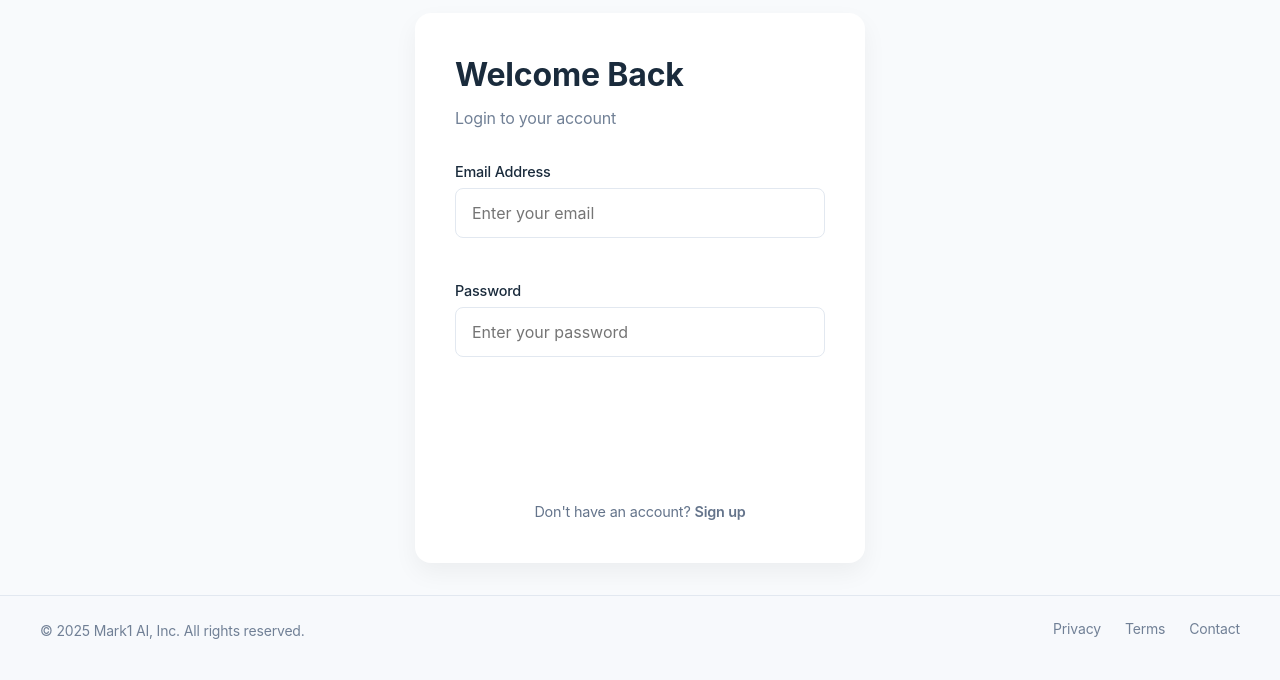
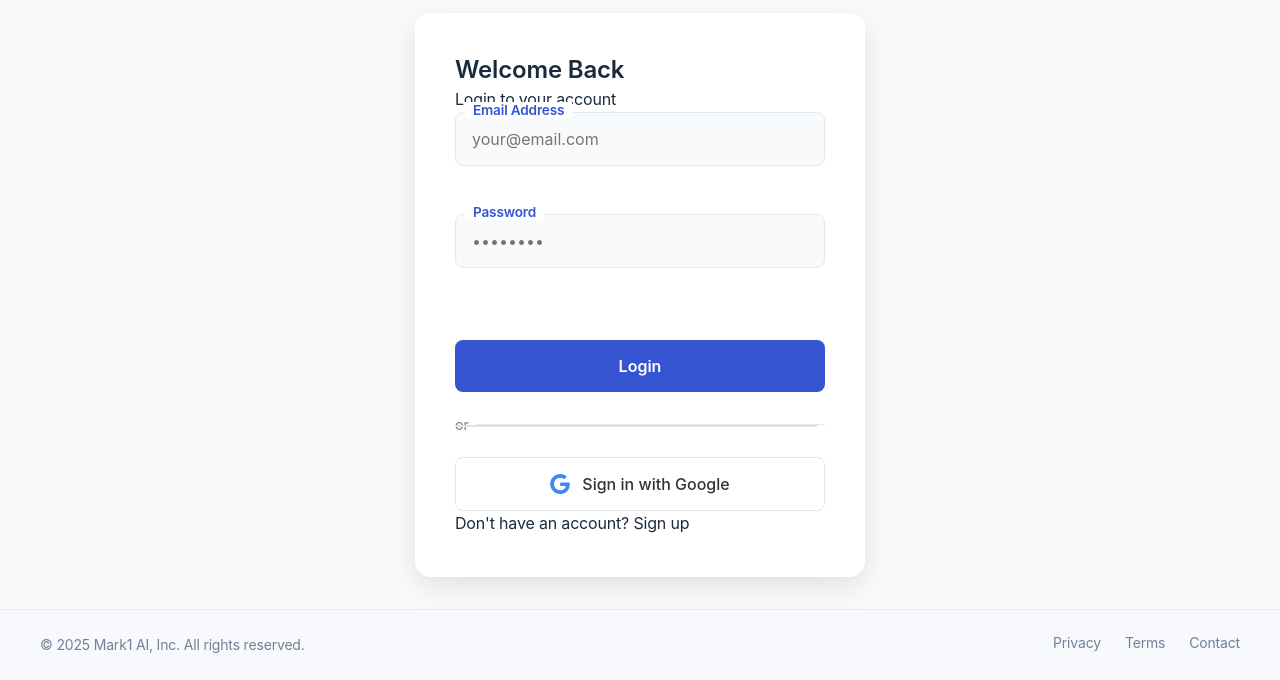
Before and after one commit to fsilva7456/mark1, a Next.js app: page / in a window 1280 px wide. Shown: the part 549-1229 px from the top of the page. Built offline with nearby package versions, Linux system fonts and the light colour scheme; no server answers.

Commit message:
Enhance login form with card effect, floating labels, and improved button styling

```diff
--- a/pages/index.js
+++ b/pages/index.js
@@ -53,6 +53,23 @@ export default function Home() {
     }
   };
 
+  // Animation variants for staggered children animations
+  const listVariants = {
+    hidden: { opacity: 0 },
+    visible: {
+      opacity: 1,
+      transition: {
+        delayChildren: 0.5,
+        staggerChildren: 0.1
+      }
+    }
+  };
+
+  const itemVariants = {
+    hidden: { x: -20, opacity: 0 },
+    visible: { x: 0, opacity: 1 }
+  };
+
   return (
     <div className={styles.container}>
       <Head>
@@ -72,8 +89,8 @@ export default function Home() {
 
           <div className={styles.content}>
             <motion.h1
-              initial={{ y: -50, opacity: 0 }}
-              animate={{ y: 0, opacity: 1 }}
+              initial={{ x: -100, opacity: 0 }}
+              animate={{ x: 0, opacity: 1 }}
               transition={{ duration: 0.8 }}
               className={styles.title}
             >
@@ -90,9 +107,9 @@ export default function Home() {
             </motion.p>
 
             <motion.ul
-              initial={{ opacity: 0 }}
-              animate={{ opacity: 1 }}
-              transition={{ delay: 0.6, duration: 0.8 }}
+              variants={listVariants}
+              initial="hidden"
+              animate="visible"
               className={styles.featureList}
             >
               {[
@@ -103,9 +120,7 @@ export default function Home() {
               ].map((feature, index) => (
                 <motion.li
                   key={index}
-                  initial={{ x: -20, opacity: 0 }}
-                  animate={{ x: 0, opacity: 1 }}
-                  transition={{ delay: 0.6 + (index * 0.1), duration: 0.5 }}
+                  variants={itemVariants}
                 >
                   {feature}
                 </motion.li>
@@ -134,7 +149,7 @@ export default function Home() {
                   id="email"
                   value={email}
                   onChange={(e) => setEmail(e.target.value)}
-                  placeholder="Enter your email"
+                  placeholder="your@email.com"
                   required
                 />
               </div>
@@ -146,7 +161,7 @@ export default function Home() {
                   id="password"
                   value={password}
                   onChange={(e) => setPassword(e.target.value)}
-                  placeholder="Enter your password"
+                  placeholder="••••••••"
                   required
                 />
               </div>
@@ -155,12 +170,25 @@ export default function Home() {
                 type="submit"
                 className={styles.loginButton}
                 disabled={isLoading}
-                whileHover={{ scale: 1.05 }}
-                whileTap={{ scale: 0.95 }}
+                whileHover={{ scale: 1.03 }}
+                whileTap={{ scale: 0.97 }}
               >
                 {isLoading ? 'Logging in...' : 'Login'}
               </motion.button>
             </form>
+
+            <div className={styles.divider}>or</div>
+
+            <button
+              onClick={handleGoogleLogin}
+              className={styles.googleButton}
+            >
+              <svg className={styles.googleIcon} viewBox="0 0 24 24" xmlns="http://www.w3.org/2000/svg">
+                <path d="M12.24 10.285V14.4h6.806c-.275 1.765-2.056 5.174-6.806 5.174-4.095 0-7.439-3.389-7.439-7.574s3.345-7.574 7.439-7.574c2.33 0 3.891.989 4.785 1.849l3.254-3.138C18.189 1.186 15.479 0 12.24 0c-6.635 0-12 5.365-12 12s5.365 12 12 12c6.926 0 11.52-4.869 11.52-11.726 0-.788-.085-1.39-.189-1.989H12.24z"
+                fill="#4285F4"/>
+              </svg>
+              Sign in with Google
+            </button>
 
             <div className={styles.formFooter}>
               <p>Don't have an account? <Link href="/signup">Sign up</Link></p>
--- a/styles/Home.module.css
+++ b/styles/Home.module.css
@@ -406,63 +406,63 @@
   pointer-events: none;
 }
 
+/* Enhanced form container with deeper shadow and more pronounced border radius */
 .formContainer {
   width: 100%;
   max-width: 450px;
   background-color: white;
   padding: 2.5rem;
   border-radius: 16px;
-  box-shadow: 0 10px 25px rgba(0, 0, 0, 0.05);
+  box-shadow: 0 10px 30px rgba(0, 0, 0, 0.1); /* Deeper shadow */
   position: relative;
   z-index: 2;
+  transition: transform 0.3s ease, box-shadow 0.3s ease;
 }
 
-.formTitle {
-  font-size: 2rem;
-  font-weight: 700;
-  color: var(--primary);
-  margin-bottom: 0.5rem;
+.formContainer:hover {
+  transform: translateY(-5px);
+  box-shadow: 0 15px 35px rgba(0, 0, 0, 0.15);
 }
 
-.formSubtitle {
-  color: var(--text-light);
-  margin-bottom: 2rem;
-}
-
-.form {
-  display: flex;
-  flex-direction: column;
-}
-
+/* Improved input styling with floating label effect */
 .formGroup {
-  margin-bottom: 1.5rem;
+  margin-bottom: 1.8rem;
+  position: relative;
 }
 
 .formGroup label {
-  display: block;
-  font-size: 0.9rem;
-  font-weight: 500;
-  color: var(--text-medium);
-  margin-bottom: 0.5rem;
+  position: absolute;
+  top: -10px;
+  left: 10px;
+  font-size: 0.85rem;
+  font-weight: 600;
+  color: var(--primary-color);
+  background-color: white;
+  padding: 0 8px;
+  z-index: 1;
+  transition: all 0.2s ease;
 }
 
 .formGroup input {
   width: 100%;
-  padding: 0.875rem 1rem;
+  padding: 1rem 1rem;
   border: 1px solid #e2e8f0;
   border-radius: 8px;
   font-size: 1rem;
-  transition: border-color 0.3s;
+  transition: all 0.3s;
+  background-color: #f8fafc;
 }
 
 .formGroup input:focus {
   outline: none;
-  border-color: #2a5298;
-  box-shadow: 0 0 0 3px rgba(30, 60, 114, 0.1);
+  border-color: var(--primary-color);
+  box-shadow: 0 0 0 3px rgba(52, 84, 209, 0.1);
+  background-color: white;
 }
 
+/* Enhanced button styling */
 .loginButton {
-  background-color: var(--primary);
+  background-color: var(--primary-color);
   color: white;
   border: none;
   border-radius: 8px;
@@ -470,43 +470,95 @@
   font-size: 1rem;
   font-weight: 600;
   cursor: pointer;
-  transition: all 0.2s;
-  margin-top: 1rem;
+  transition: all 0.3s;
+  margin-top: 1.5rem;
+  width: 100%;
+  position: relative;
+  overflow: hidden;
+}
+
+.loginButton:before {
+  content: '';
+  position: absolute;
+  top: 0;
+  left: -100%;
+  width: 100%;
+  height: 100%;
+  background: linear-gradient(90deg, transparent, rgba(255,255,255,0.2), transparent);
+  transition: all 0.5s;
 }
 
 .loginButton:hover {
-  background-color: var(--primary-dark);
+  background-color: var(--primary-hover);
+  transform: translateY(-2px);
+  box-shadow: 0 4px 12px rgba(52, 84, 209, 0.25);
+}
+
+.loginButton:hover:before {
+  left: 100%;
 }
 
 .loginButton:disabled {
   opacity: 0.7;
   cursor: not-allowed;
+  transform: none;
+  box-shadow: none;
 }
 
-.error {
-  background-color: #feebc8;
-  color: var(--error);
+/* Google sign-in button */
+.googleButton {
+  display: flex;
+  align-items: center;
+  justify-content: center;
+  gap: 0.75rem;
+  width: 100%;
   padding: 1rem;
+  margin-top: 1rem;
+  background-color: white;
+  color: #333;
+  border: 1px solid #e2e8f0;
   border-radius: 8px;
-  margin-bottom: 1.5rem;
+  font-size: 1rem;
+  font-weight: 500;
+  cursor: pointer;
+  transition: all 0.3s;
+}
+
+.googleButton:hover {
+  background-color: #f8fafc;
+  border-color: #cbd5e0;
+  transform: translateY(-2px);
+  box-shadow: 0 4px 12px rgba(0, 0, 0, 0.05);
+}
+
+.googleIcon {
+  width: 20px;
+  height: 20px;
+}
+
+/* Adding a divider */
+.divider {
+  display: flex;
+  align-items: center;
+  text-align: center;
+  margin: 1.5rem 0;
+  color: var(--text-light);
   font-size: 0.9rem;
 }
 
-.formFooter {
-  margin-top: 2rem;
-  text-align: center;
-  font-size: 0.9rem;
-  color: #64748b;
+.divider:before,
+.divider:after {
+  content: '';
+  flex: 1;
+  border-bottom: 1px solid #e2e8f0;
 }
 
-.formFooter a {
-  color: var(--primary);
-  font-weight: 600;
-  text-decoration: none;
+.divider:before {
+  margin-right: 0.5rem;
 }
 
-.formFooter a:hover {
-  text-decoration: underline;
+.divider:after {
+  margin-left: 0.5rem;
 }
 
 /* Responsive adjustments */
```
